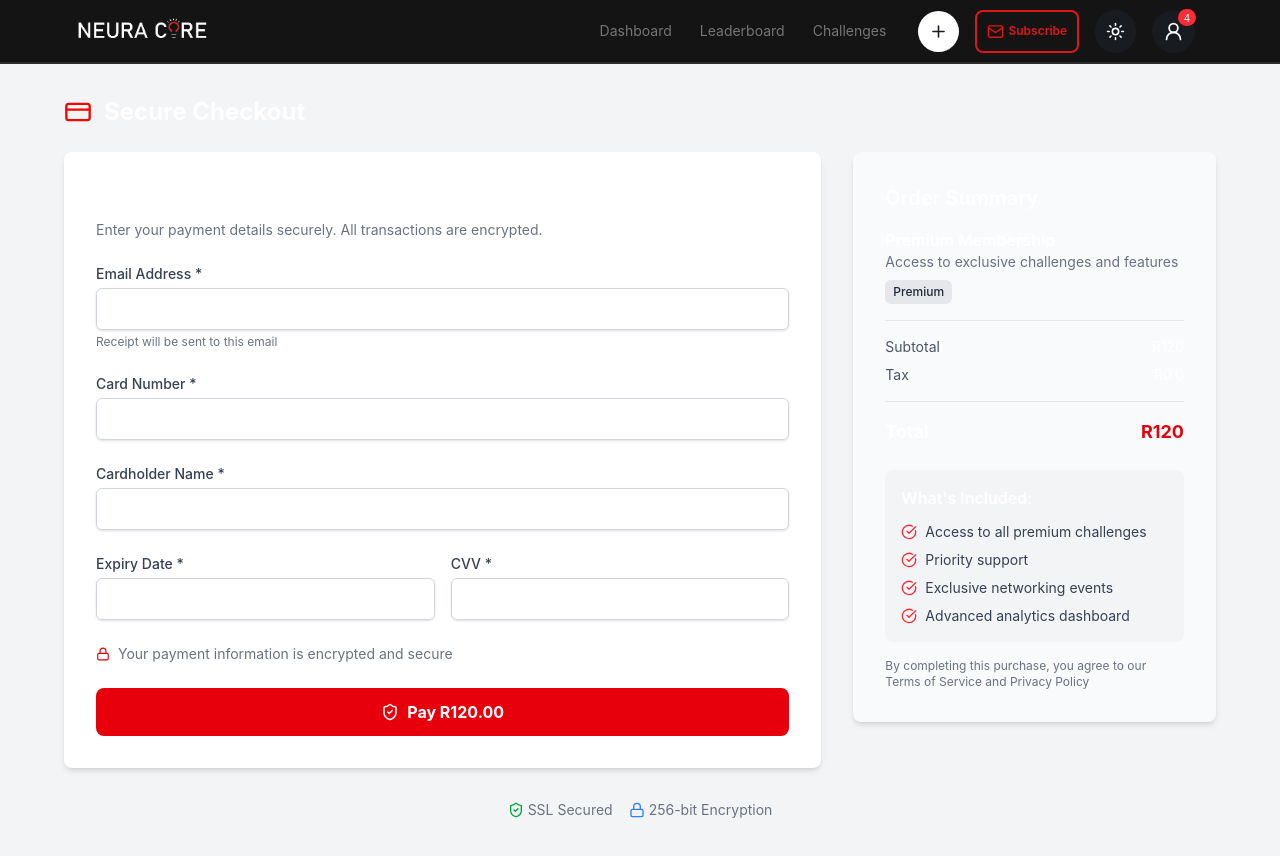
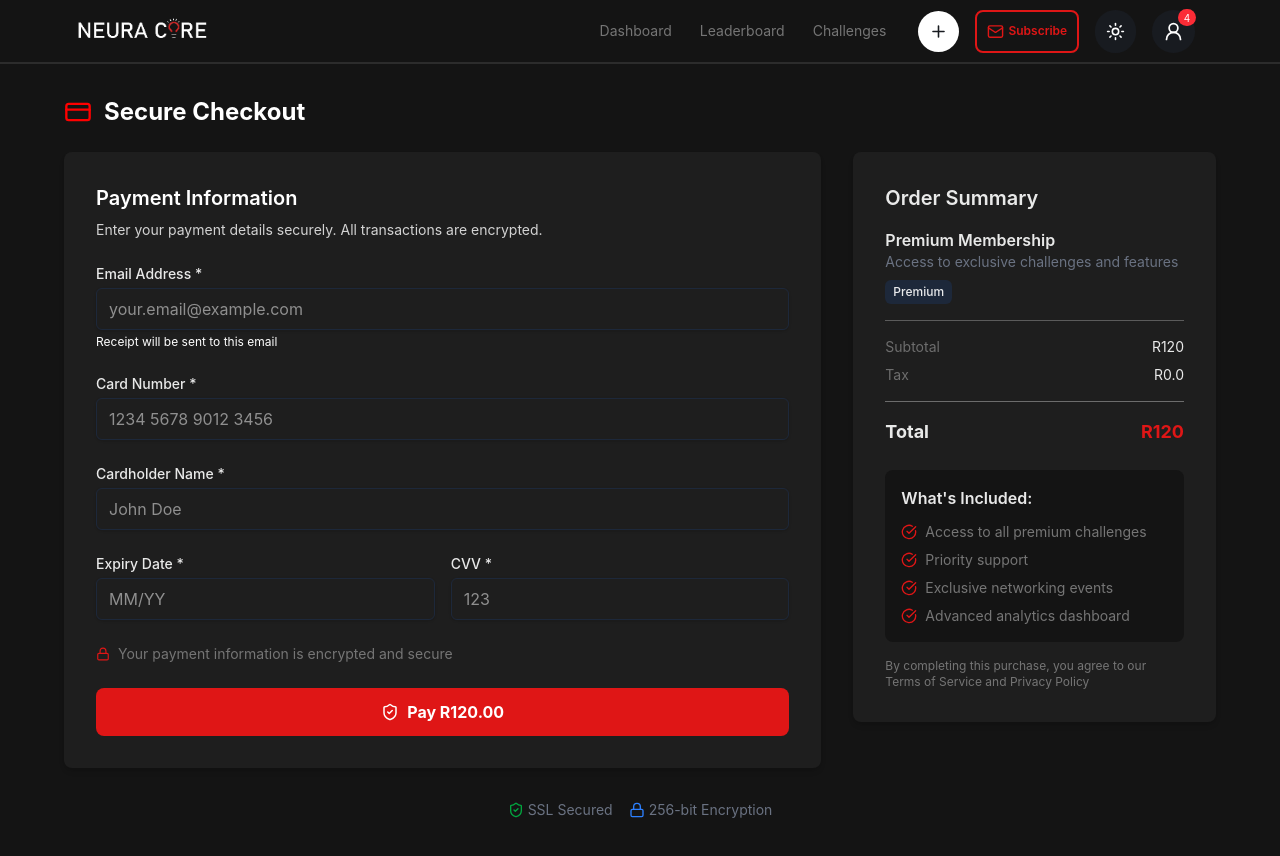
Before and after one commit to jysn7/neuracore, a Next.js app: page /payment in a window 1280 px wide. Shown: the top 856 px of the page. Built offline with nearby package versions, Linux system fonts and the light colour scheme.

Commit message:
light mode implementation

```diff
--- a/src/app/payment/page.tsx
+++ b/src/app/payment/page.tsx
@@ -6,7 +6,7 @@ import { Lock, ShieldCheck } from 'lucide-react';
 
 const PaymentPage = () => {
   return (
-    <div className="bg-gray-100 min-h-screen p-4 sm:p-8">
+    <div className="bg-bg min-h-screen p-4 sm:p-8">
       <div className="max-w-6xl mx-auto">
         <div className="flex items-center gap-3 mb-6">
           <Image
@@ -15,7 +15,7 @@ const PaymentPage = () => {
             width={28}
             height={28}
           />
-          <h1 className="text-2xl font-bold">Secure Checkout</h1>
+          <h1 className="text-2xl text-text-primary font-bold">Secure Checkout</h1>
         </div>
 
         <div className="grid grid-cols-1 lg:grid-cols-3 gap-8">
--- a/src/components/OrderSummary.tsx
+++ b/src/components/OrderSummary.tsx
@@ -3,7 +3,7 @@ import { CheckCircle } from 'lucide-react';
 
 const OrderSummary = () => {
   return (
-    <div className="bg-gray-50 p-8 rounded-lg shadow-md">
+    <div className="bg-bg-dark text-text-primary/90 p-8 rounded-lg shadow-md">
       <h2 className="text-xl font-semibold mb-4">Order Summary</h2>
 
       <div className="space-y-4">
@@ -11,39 +11,39 @@ const OrderSummary = () => {
           <div>
             <h3 className="font-semibold">Premium Membership</h3>
             <p className="text-sm text-gray-500">Access to exclusive challenges and features</p>
-            <span className="text-xs font-medium bg-gray-200 text-gray-800 px-2 py-1 rounded-md mt-2 inline-block">Premium</span>
+            <span className="text-xs font-medium bg-border-secondary text-text-primary/90 px-2 py-1 rounded-md mt-2 inline-block">Premium</span>
           </div>
         </div>
 
-        <div className="border-t border-gray-200 pt-4 space-y-2">
+        <div className="border-t border-text-secondary/70 pt-4 space-y-2">
           <div className="flex justify-between text-sm">
-            <span className="text-gray-600">Subtotal</span>
+            <span className="text-text-secondary/90">Subtotal</span>
             <span>R120</span>
           </div>
           <div className="flex justify-between text-sm">
-            <span className="text-gray-600">Tax</span>
+            <span className="text-text-secondary/90">Tax</span>
             <span>R0.0</span>
           </div>
         </div>
 
-        <div className="border-t border-gray-200 pt-4">
+        <div className="border-t border-text-secondary/90 pt-4">
           <div className="flex justify-between font-bold text-lg">
             <span>Total</span>
-            <span className="text-red-600">R120</span>
+            <span className="text-brand-red">R120</span>
           </div>
         </div>
       </div>
 
-      <div className="bg-gray-100 p-4 rounded-lg mt-6">
+      <div className="bg-bg p-4 rounded-lg mt-6">
         <h4 className="font-semibold mb-3">What's Included:</h4>
-        <ul className="space-y-2 text-sm text-gray-700">
-          <li className="flex items-center"><CheckCircle size={16} className="text-red-500 mr-2" /> Access to all premium challenges</li>
-          <li className="flex items-center"><CheckCircle size={16} className="text-red-500 mr-2" /> Priority support</li>
-          <li className="flex items-center"><CheckCircle size={16} className="text-red-500 mr-2" /> Exclusive networking events</li>
-          <li className="flex items-center"><CheckCircle size={16} className="text-red-500 mr-2" /> Advanced analytics dashboard</li>
+        <ul className="space-y-2 text-sm text-text-secondary">
+          <li className="flex items-center"><CheckCircle size={16} className="text-brand-red mr-2" /> Access to all premium challenges</li>
+          <li className="flex items-center"><CheckCircle size={16} className="text-brand-red mr-2" /> Priority support</li>
+          <li className="flex items-center"><CheckCircle size={16} className="text-brand-red mr-2" /> Exclusive networking events</li>
+          <li className="flex items-center"><CheckCircle size={16} className="text-brand-red mr-2" /> Advanced analytics dashboard</li>
         </ul>
       </div>
-      <p className="text-xs text-gray-500 mt-4">
+      <p className="text-xs text-text-secondary mt-4">
         By completing this purchase, you agree to our Terms of Service and Privacy Policy
       </p>
     </div>
--- a/src/components/payment/Payment.tsx
+++ b/src/components/payment/Payment.tsx
@@ -4,44 +4,44 @@ import { Lock, ShieldCheck } from 'lucide-react';
 
 const Payment = () => {
   return (
-    <div className="bg-white p-8 rounded-lg shadow-md">
+    <div className="bg-bg-dark text-text-primary p-8 rounded-lg shadow-md">
       <h2 className="text-xl font-semibold mb-2">Payment Information</h2>
-      <p className="text-gray-500 text-sm mb-6">Enter your payment details securely. All transactions are encrypted.</p>
+      <p className="text-text-primary/80 text-sm mb-6">Enter your payment details securely. All transactions are encrypted.</p>
 
       <form className="space-y-6">
         <div>
-          <label htmlFor="email" className="block text-sm font-medium text-gray-700">Email Address *</label>
-          <input type="email" id="email" placeholder="your.email@example.com" className="mt-1 block w-full px-3 py-2 border border-gray-300 rounded-md shadow-sm focus:outline-none focus:ring-red-500 focus:border-red-500" />
-          <p className="text-xs text-gray-500 mt-1">Receipt will be sent to this email</p>
+          <label htmlFor="email" className="block text-sm font-medium text-text-primary/90">Email Address *</label>
+          <input type="email" id="email" placeholder="your.email@example.com" className="mt-1 block w-full px-3 py-2 border border-border-secondary rounded-md shadow-sm focus:outline-none focus:ring-brand-red focus:border-brand-red" />
+          <p className="text-xs  mt-1">Receipt will be sent to this email</p>
         </div>
 
         <div>
-          <label htmlFor="card-number" className="block text-sm font-medium text-gray-700">Card Number *</label>
-          <input type="text" id="card-number" placeholder="1234 5678 9012 3456" className="mt-1 block w-full px-3 py-2 border border-gray-300 rounded-md shadow-sm focus:outline-none focus:ring-red-500 focus:border-red-500" />
+          <label htmlFor="card-number" className="block text-sm font-medium text-text-primary/90">Card Number *</label>
+          <input type="text" id="card-number" placeholder="1234 5678 9012 3456" className="mt-1 block w-full px-3 py-2 border border-border-secondary rounded-md shadow-sm focus:outline-none focus:ring-brand-red focus:border-brand-red" />
         </div>
 
         <div>
-          <label htmlFor="cardholder-name" className="block text-sm font-medium text-gray-700">Cardholder Name *</label>
-          <input type="text" id="cardholder-name" placeholder="John Doe" className="mt-1 block w-full px-3 py-2 border border-gray-300 rounded-md shadow-sm focus:outline-none focus:ring-red-500 focus:border-red-500" />
+          <label htmlFor="cardholder-name" className="block text-sm font-medium text-text-primary/90">Cardholder Name *</label>
+          <input type="text" id="cardholder-name" placeholder="John Doe" className="mt-1 block w-full px-3 py-2 border border-border-secondary rounded-md shadow-sm focus:outline-none focus:ring-brand-red focus:border-brand-red" />
         </div>
 
         <div className="flex gap-4">
           <div className="flex-1">
-            <label htmlFor="expiry-date" className="block text-sm font-medium text-gray-700">Expiry Date *</label>
-            <input type="text" id="expiry-date" placeholder="MM/YY" className="mt-1 block w-full px-3 py-2 border border-gray-300 rounded-md shadow-sm focus:outline-none focus:ring-red-500 focus:border-red-500" />
+            <label htmlFor="expiry-date" className="block text-sm font-medium text-text-primary/90">Expiry Date *</label>
+            <input type="text" id="expiry-date" placeholder="MM/YY" className="mt-1 block w-full px-3 py-2 border border-border-secondary rounded-md shadow-sm focus:outline-none focus:ring-brand-red focus:border-brand-red" />
           </div>
           <div className="flex-1">
-            <label htmlFor="cvv" className="block text-sm font-medium text-gray-700">CVV *</label>
-            <input type="text" id="cvv" placeholder="123" className="mt-1 block w-full px-3 py-2 border border-gray-300 rounded-md shadow-sm focus:outline-none focus:ring-red-500 focus:border-red-500" />
+            <label htmlFor="cvv" className="block text-sm font-medium text-text-primary/90">CVV *</label>
+            <input type="text" id="cvv" placeholder="123" className="mt-1 block w-full px-3 py-2 border border-border-secondary rounded-md shadow-sm focus:outline-none focus:ring-brand-red focus:border-brand-red" />
           </div>
         </div>
 
-        <div className="flex items-center text-sm text-gray-500">
-          <Lock size={14} className="mr-2 text-red-600" />
+        <div className="flex items-center text-sm text-text-secondary">
+          <Lock size={14} className="mr-2 text-btn-primary" />
           Your payment information is encrypted and secure
         </div>
 
-        <button type="submit" className="w-full bg-red-600 hover:bg-red-700 text-white font-bold py-3 px-4 rounded-lg transition-colors flex items-center justify-center gap-2">
+        <button type="submit" className="w-full bg-btn-primary hover:bg-btn-primary-hover text-white font-bold py-3 px-4 rounded-lg transition-colors flex items-center justify-center gap-2">
           <ShieldCheck size={18} />
           Pay R120.00
         </button>
```
